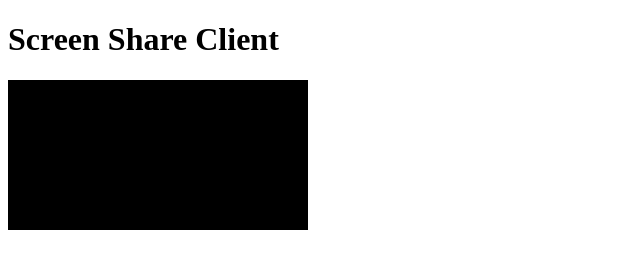
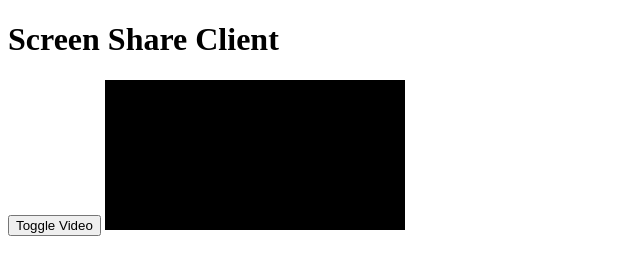
Before and after one commit to Nasc1mento/WebRTCSocketIOScreenShare, a website: page funciona-por-favor/public/client.html in a window 1280 px wide. Shown: the whole page, without its empty margins (0-640 px from the left). Drawn offline with nearby package versions, Linux system fonts and the light colour scheme; no server answers.

Commit message:
butão pra pegar a tela e agora aparentemente tá funcionando o compartilhamento de tela

```diff
--- a/funciona-por-favor/public/client.html
+++ b/funciona-por-favor/public/client.html
@@ -3,16 +3,21 @@
 <head>
   <meta charset="utf-8">
   <title>Screen Share Client</title>
+  <style>
+    #video {
+      background-color: black;
+    }
+  </style>
 </head>
 <body>
   <h1>Screen Share Client</h1>
+  <button onclick="toggleVideo()">Toggle Video</button>
   <video id="video" autoplay></video>
 
   <script src="/socket.io/socket.io.js"></script>
-    <script>
+  <script>
     const socket = io();
     const video = document.querySelector('#video');
-
     let pc = null;
 
     socket.on('offer', async (offer) => {
@@ -39,15 +44,10 @@
     socket.on('candidate', async (candidate) => {
       await pc.addIceCandidate(candidate);
     });
-    console.log(video.srcObject);
+
+    function toggleVideo() {
+      video.style.display = (video.style.display == 'none' ? 'block' : 'none');
+    }
   </script>
 </body>
 </html>
-
-<style>
-  #video {
-
-
-      background-color: black;
-  }
-</style>
```
